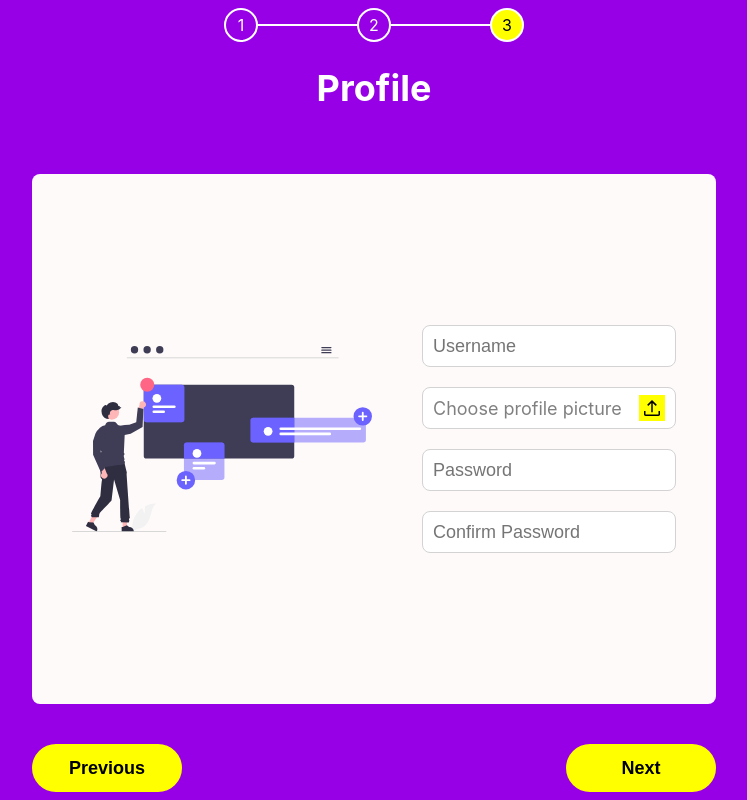
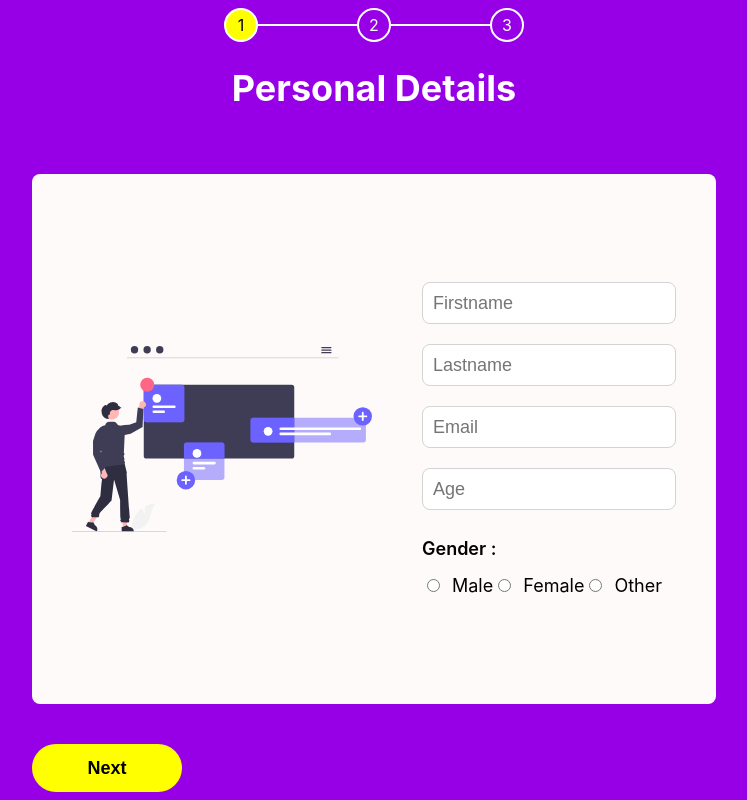
Before and after one commit to heyyayesh/multistage-form, a React (Create React App) app: page / in a window 1280 px wide. Shown: the whole page, without its empty margins (266-1013 px from the left). Built offline with nearby package versions, Linux system fonts and the light colour scheme.

Commit message:
Add stage selector to redux store

```diff
--- a/src/App.js
+++ b/src/App.js
@@ -1,23 +1,19 @@
-import React, { useState } from 'react';
+import React from 'react';
 import './App.css';
 import StageOne from './components/StageOne';
 import StageTwo from './components/StageTwo';
 import StageThree from './components/StageThree';
 import StageSelector from './components/StageSelector';
+import { useSelector } from 'react-redux';
 
 function App() {
-  const [selectedStage, setSelectedStage] = useState(3);
+  const stage = useSelector(state => state.stage.value);
+  console.log(stage);
 
   return (
     <div className='App'>
-      <StageSelector stage={selectedStage} />
-      {selectedStage === 1 ? (
-        <StageOne />
-      ) : selectedStage === 2 ? (
-        <StageTwo />
-      ) : (
-        <StageThree />
-      )}
+      <StageSelector stage={stage} />
+      {stage === 1 ? <StageOne /> : stage === 2 ? <StageTwo /> : <StageThree />}
     </div>
   );
 }
--- a/src/app/store.js
+++ b/src/app/store.js
@@ -1 +1,10 @@
 import { configureStore } from '@reduxjs/toolkit';
+import stageReducer from '../features/stageSlice';
+
+const store = configureStore({
+  reducer: {
+    stage: stageReducer,
+  },
+});
+
+export default store;
--- a/src/components/StageOne.jsx
+++ b/src/components/StageOne.jsx
@@ -2,7 +2,12 @@ import React, { useState } from 'react';
 import styles from './stageOne.module.css';
 import img from '../assets/stage1.svg';
 
+import { useDispatch } from 'react-redux';
+import { next } from '../features/stageSlice';
+
 function StageOne() {
+  const dispatch = useDispatch();
+
   const [personalInfo, setPersonalInfo] = useState({
     firstName: '',
     lastName: '',
@@ -105,7 +110,7 @@ function StageOne() {
       </div>
 
       <div className={styles.controls}>
-        <button>Next</button>
+        <button onClick={() => dispatch(next())}>Next</button>
       </div>
     </div>
   );
--- a/src/components/StageThree.jsx
+++ b/src/components/StageThree.jsx
@@ -4,7 +4,12 @@ import img from '../assets/stage1.svg';
 import styles3 from './stageThree.module.css';
 import upload from '../assets/upload-icon.svg';
 
+import { useDispatch } from 'react-redux';
+import { next, previous } from '../features/stageSlice';
+
 function StageOne() {
+  const dispatch = useDispatch();
+
   const [profile, setProfile] = useState({
     username: '',
     password: '',
@@ -77,8 +82,8 @@ function StageOne() {
       </div>
 
       <div className={styles.controls}>
-        <button>Previous</button>
-        <button>Next</button>
+        <button onClick={() => dispatch(previous())}>Previous</button>
+        {/* <button onClick={() => dispatch(next())}>Next</button> */}
       </div>
     </div>
   );
--- a/src/components/StageTwo.jsx
+++ b/src/components/StageTwo.jsx
@@ -3,7 +3,12 @@ import styles from './stageOne.module.css';
 import img from '../assets/stage1.svg';
 import styles2 from './stageTwo.module.css';
 
+import { useDispatch } from 'react-redux';
+import { next, previous } from '../features/stageSlice';
+
 function StageOne() {
+  const dispatch = useDispatch();
+
   const [address, setAdress] = useState({
     state: '',
     city: '',
@@ -73,8 +78,8 @@ function StageOne() {
       </div>
 
       <div className={styles.controls}>
-        <button>Previous</button>
-        <button>Next</button>
+        <button onClick={() => dispatch(previous())}>Previous</button>
+        <button onClick={() => dispatch(next())}>Next</button>
       </div>
     </div>
   );
--- /dev/null
+++ b/src/features/stageSlice.js
@@ -0,0 +1,22 @@
+import { createSlice } from '@reduxjs/toolkit';
+
+const initialValues = 1;
+
+export const stageSlice = createSlice({
+  name: 'stage',
+  initialState: { value: initialValues },
+
+  reducers: {
+    next: state => {
+      if (state.value < 3) state.value += 1;
+    },
+
+    previous: state => {
+      if (state.value > 1) state.value -= 1;
+    },
+  },
+});
+
+export const { next, previous } = stageSlice.actions;
+
+export default stageSlice.reducer;
--- a/src/index.js
+++ b/src/index.js
@@ -1,7 +1,7 @@
 import React from 'react';
 import { createRoot } from 'react-dom/client';
 import { Provider } from 'react-redux';
-// import { store } from './app/store';
+import store from './app/store';
 import App from './App';
 import './index.css';
 
@@ -10,8 +10,8 @@ const root = createRoot(container);
 
 root.render(
   <React.StrictMode>
-    {/* <Provider> */}
-    <App />
-    {/* </Provider> */}
+    <Provider store={store}>
+      <App />
+    </Provider>
   </React.StrictMode>
 );
```
